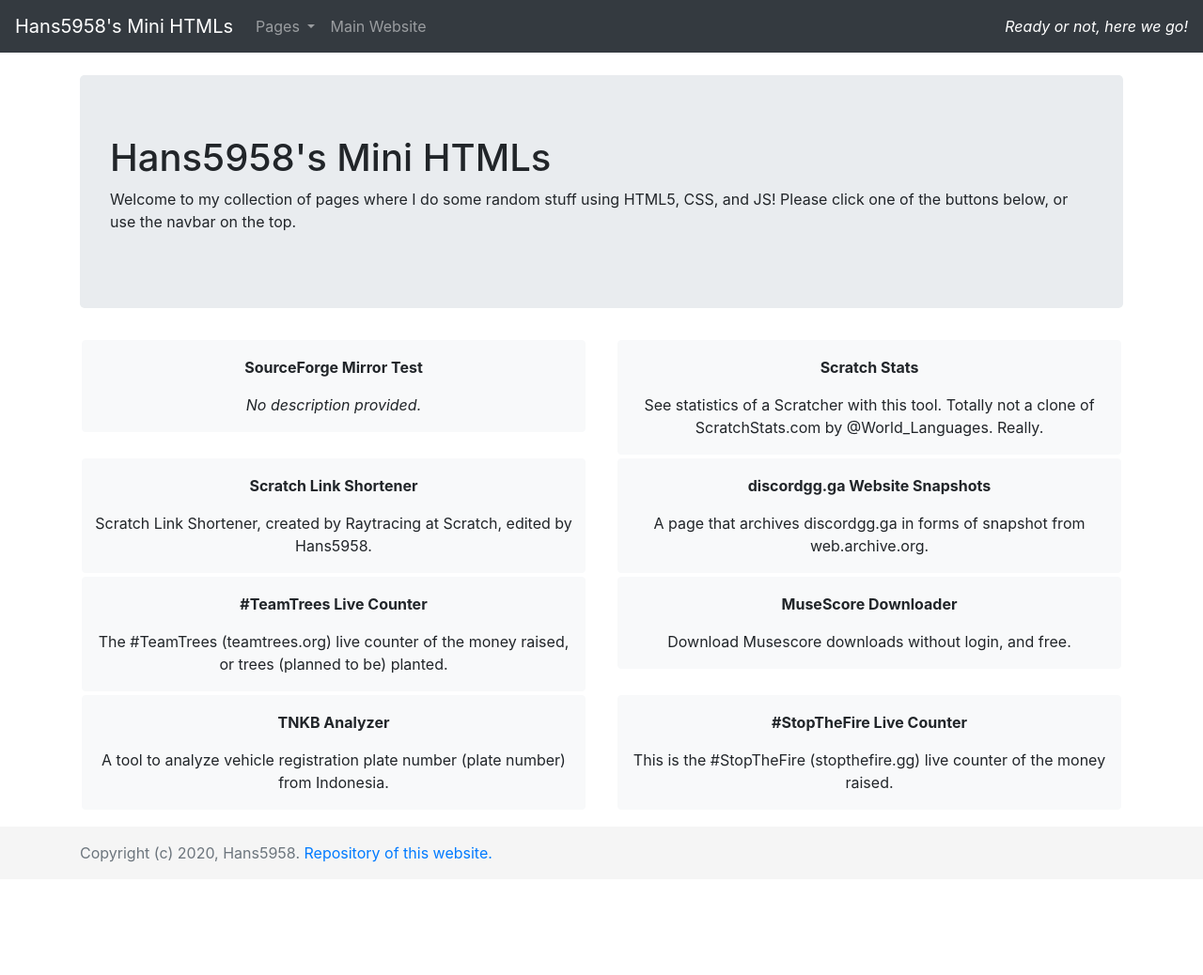
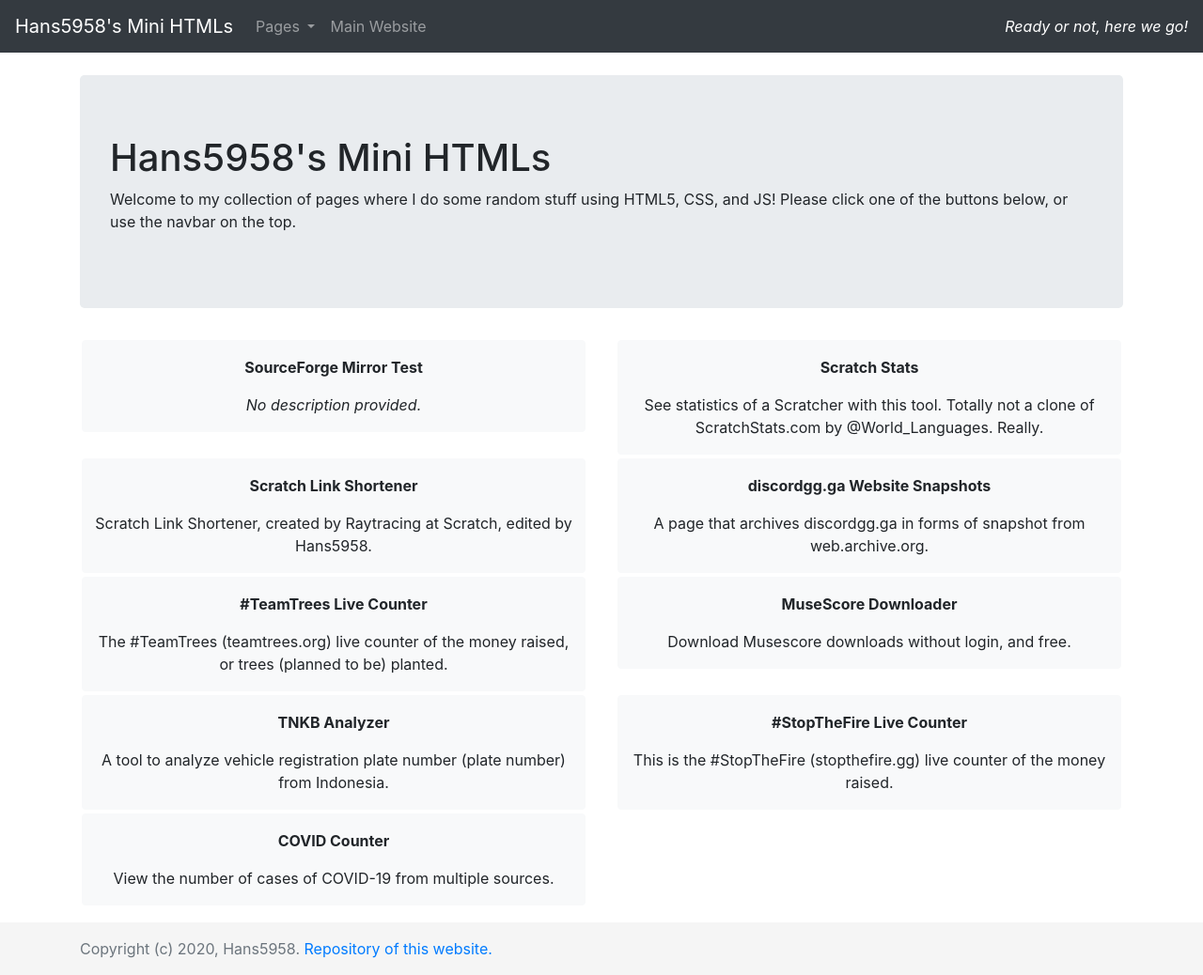
Before and after one commit to Hans5958/mini-htmls, a Jekyll site: the page built from index.html, in a window 1280 px wide. Shown: the whole page at 94% size. Built offline with Jekyll 4.4.1, drawn with Linux system fonts in a browser that asks for light colours; comment, search, counter and statistics services are not loaded; a style sheet for code colours, icons or effects is not loaded; before the commit the page ends 936 px from its top, so only the background shows below that.

Commit message:
Update COVID Counter and add it to the pages list

```diff
--- a/_data/pages.yml
+++ b/_data/pages.yml
@@ -37,3 +37,7 @@
 - name: "#StopTheFire Live Counter"
   link: stopthefire
   desc: "This is the #StopTheFire (stopthefire.gg) live counter of the money raised."
+
+- name: COVID Counter
+  link: covid-counter
+  desc: View the number of cases of COVID-19 from multiple sources.
--- a/covid-counter.html
+++ b/covid-counter.html
@@ -1,14 +1,13 @@
 ---
 layout: default
-title: Covid Counter
-description: Mini HTMLs
+title: COVID Counter
+description: View the number of cases of COVID-19 from multiple sources.
 ---
 
 <script src="https://cdnjs.cloudflare.com/ajax/libs/odometer.js/0.4.8/odometer.min.js"></script>
 <script src="https://cdnjs.cloudflare.com/ajax/libs/dayjs/1.8.23/dayjs.min.js"></script>
 <script src="https://cdnjs.cloudflare.com/ajax/libs/dayjs/1.8.23/plugin/relativeTime.js"></script>
 <script src="https://cdnjs.cloudflare.com/ajax/libs/dayjs/1.8.23/plugin/customParseFormat.js"></script>
-<script src="https://cdnjs.cloudflare.com/ajax/libs/dayjs/1.8.23/plugin/utc.js"></script>
 <script src="/assets/js/covid-counter.js"></script>
 <style>
 	.section .counter-main {
@@ -32,6 +31,22 @@
 	.section .counter-recovered {
 		font-size: 2rem;
 		color: green
+	}
+
+	#source p {
+		margin-bottom: 0 !important
+	}
+</style>
+<style id="odometer-style">
+	.odometer.odometer-auto-theme.odometer-animating-down.odometer-animating .odometer-ribbon-inner,
+	.odometer.odometer-theme-default.odometer-animating-down.odometer-animating .odometer-ribbon-inner,
+	.odometer.odometer-auto-theme.odometer-animating-up .odometer-ribbon-inner,
+	.odometer.odometer-theme-default.odometer-animating-up .odometer-ribbon-inner  {
+		-webkit-transition: -webkit-transform 5s;
+		-moz-transition: -moz-transform 5s;
+		-ms-transition: -ms-transform 5s;
+		-o-transition: -o-transform 5s;
+		transition: transform 5s;
 	}
 </style>
 <style>
@@ -207,15 +222,6 @@
 		position: absolute
 	}
 
-	.odometer.odometer-auto-theme.odometer-animating-up .odometer-ribbon-inner,
-	.odometer.odometer-theme-default.odometer-animating-up .odometer-ribbon-inner {
-		-webkit-transition: -webkit-transform 5s;
-		-moz-transition: -moz-transform 5s;
-		-ms-transition: -ms-transform 5s;
-		-o-transition: -o-transform 5s;
-		transition: transform 5s
-	}
-
 	.odometer.odometer-auto-theme.odometer-animating-up.odometer-animating .odometer-ribbon-inner,
 	.odometer.odometer-theme-default.odometer-animating-up.odometer-animating .odometer-ribbon-inner {
 		-webkit-transform: translateY(-100%);
@@ -236,11 +242,6 @@
 
 	.odometer.odometer-auto-theme.odometer-animating-down.odometer-animating .odometer-ribbon-inner,
 	.odometer.odometer-theme-default.odometer-animating-down.odometer-animating .odometer-ribbon-inner {
-		-webkit-transition: -webkit-transform 5s;
-		-moz-transition: -moz-transform 5s;
-		-ms-transition: -ms-transform 5s;
-		-o-transition: -o-transform 5s;
-		transition: transform 5s;
 		-webkit-transform: translateY(0);
 		-moz-transform: translateY(0);
 		-ms-transform: translateY(0);
@@ -341,9 +342,36 @@
 			</div>
 		</div>
     </div>
+	<div class="row section" id="ihme">
+        <div class="col-md-3">
+            <h2 class="title">IHME</h2>
+			<p class="lastupdated">Last updated: </p>
+        </div>
+        <div class="col-md-3">
+            <p class="odometer counter-main"></p>
+		</div>
+		<div class="col-md-6">
+			<div class="row counter-small">
+				<div class="col-md-4">
+					<p class="counter-active odometer"></p>
+				</div>
+				<div class="col-md-4">
+					<p class="counter-deaths odometer"></p>
+				</div>
+				<div class="col-md-4">
+					<p class="counter-recovered odometer"></p>
+				</div>
+			</div>
+			<div class="progress">
+				<div class="progress-bar progress-active" role="progressbar" style="width: 0%"></div>
+				<div class="progress-bar bg-danger progress-deaths" role="progressbar" style="width: 0%"></div>
+				<div class="progress-bar bg-success progress-recovered" role="progressbar" style="width: 0%"></div>
+			</div>
+		</div>
+	</div>
 	<div class="row section" id="worldometers">
         <div class="col-md-3">
-            <h2 class="title">worldometers.info</h2>
+            <h2 class="title">Worldometer</h2>
 			<p class="lastupdated">Last updated: </p>
         </div>
         <div class="col-md-3">
@@ -424,10 +452,61 @@
 	</div>
 </div>
 <div class="container">
-	<div class="row" id="status">
+	<div id="status">
 		<p style="text-align: center; width: 100%; margin-bottom: 0"> </p>
 		<div class="progress" style="width: 100%">
 			<div class="progress-bar" role="progressbar" style="width: 0"></div>
 		</div>
 	</div>
+	<hr />
+	<div id="source">
+		<h2>Sources</h2>
+		<div class="row">
+			<div class="col-md-4">
+				<h3>WHO</h3>
+				<p>👨‍🔬 World Health Organization</p>
+				<p>📝 <a href="https://www.who.int/emergencies/diseases/novel-coronavirus-2019/situation-reports">WHO Situation Reports</a></p>
+				<p>📝 <a href="https://who.maps.arcgis.com/apps/opsdashboard/index.html#/bf48be9799364068be4706c56b1916f5">ArcGIS Operation Dashboard (who.maps)</a></p>
+				<p>🖥 ArcGIS Feature Layer</p>
+			</div>
+			<div class="col-md-4">
+				<h3>JHU CSSE</h3>
+				<p>👨‍🔬 Johns Hopkins University Center for Systems Science and Engineering</p>
+				<p>📝 <a href="https://gisanddata.maps.arcgis.com/apps/opsdashboard/index.html#/bda7594740fd40299423467b48e9ecf6">ArcGIS Operations Dashboard (gisanddata)</a></p>
+				<p>📝 <a href="https://github.com/CSSEGISandData/COVID-19/">GitHub repository (CSSEGISandData/COVID19)</a></p>
+				<p>🖥 ArcGIS Feature Layer</p>
+			</div>
+			<div class="col-md-4">
+				<h3>IHME</h3>
+				<p>👨‍🔬 Outbreak and Pandemic Preparedness team at the Institute for Health Metrics and Evaluation, University of Washington</p>
+				<p>📝 <a href="https://github.com/beoutbreakprepared/nCoV2019">GitHub repository (beoutbreakprepared/nCoV2019)</a></p>
+				<p>📝 <a href="https://healthmap.org/covid-19/">Dashboard</a></p>
+				<p>🖥 API from the dashboard</p>
+				<p>⚠️ Cross-origin request is not allowed from this source. Allow it by using add-ons/extensions. (CORS Everywhere, Allow CORS, etc)</p>
+			</div>
+		</div>
+		<div class="row">
+			<div class="col-md-4">
+				<h3>Worldometer</h3>
+				<p>👨‍🔬 Worldometer</p>
+				<p>📝 <a href="https://www.worldometers.info/coronavirus/">Coronavirus page</a></p>
+				<p>🖥 <a href="https://www.worldometers.info/coronavirus/">Coronavirus page</a></p>
+				<p>🖥 <a href="https://corona.lmao.ninja">API by NovelCOVID</a> (<a href="https://github.com/NovelCOVID/API">repo</a>) (initial date and alternative, allows CORS)</p>
+			</div>
+			<div class="col-md-4">
+				<h3>Wikipedia</h3>
+				<p>👨‍🔬 Contributors on the Wikipedia page "Template:2019–20 coronavirus pandemic data"</p>
+				<p>📝 <a href="https://en.wikipedia.org/wiki/Template:2019%E2%80%9320_coronavirus_pandemic_data">Template:2019–20 coronavirus pandemic data</a></p>
+				<p>🖥 MediaWiki API</p>
+				<p>⚠️ Cross-origin request is not allowed from this source. Allow it by using add-ons/extensions. (CORS Everywhere, Allow CORS, etc)</p>
+			</div>
+			<div class="col-md-4">
+				<h3>Indonesia</h3>
+				<p>👨‍🔬 Gugus Tugas Percepatan Penanganan COVID-19</p>
+				<p>📝 <a href="https://www.covid19.go.id/">Covid19.go.id</a></p>
+				<p>📝 <a href="https://inacovid19.maps.arcgis.com/apps/opsdashboard/index.html#/4411f5e9c69d4ca4be31ac805a0267be">ArcGIS Operations Dashboard (inacovid19)</a></p>
+				<p>🖥 ArcGIS Feature Layer</p>
+			</div>
+		</div>
+	</div>
 </div>
```
Also changed, not shown: assets/js/covid-counter.js (+39 -8 lines).
